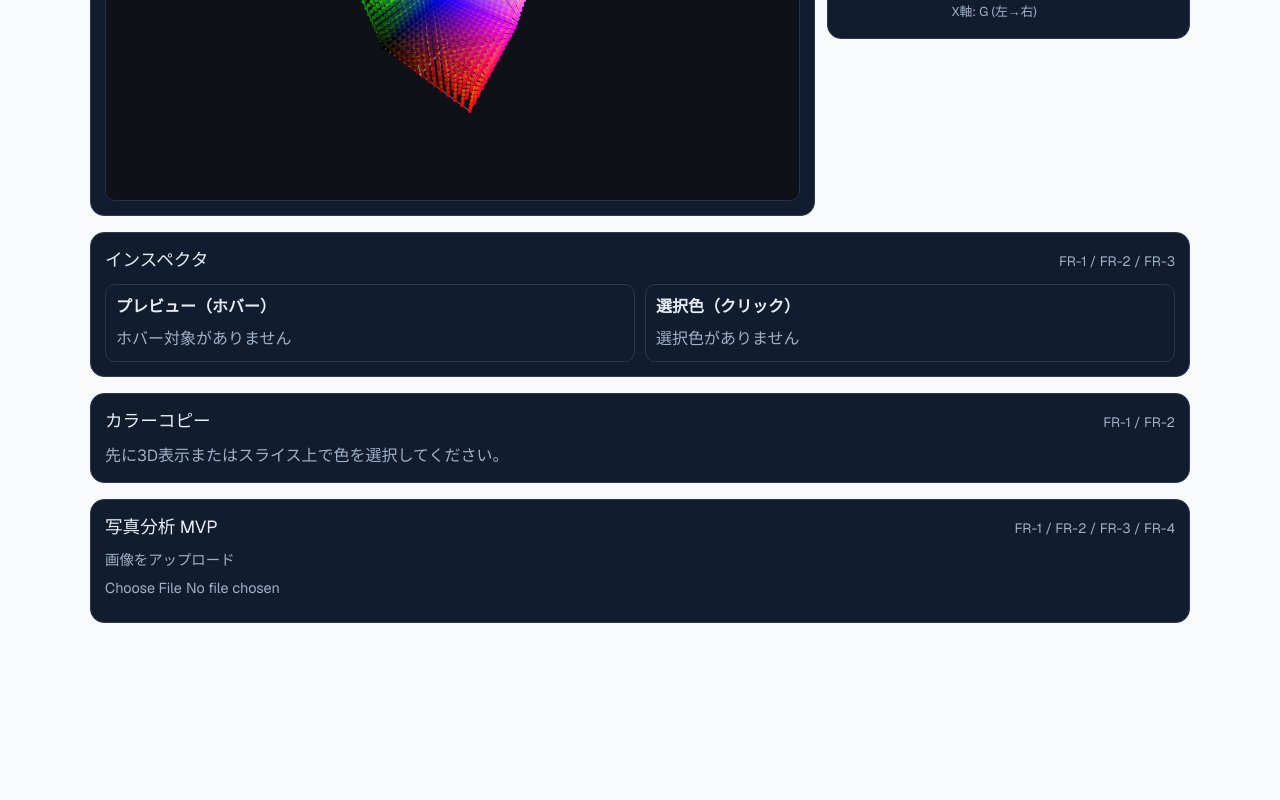
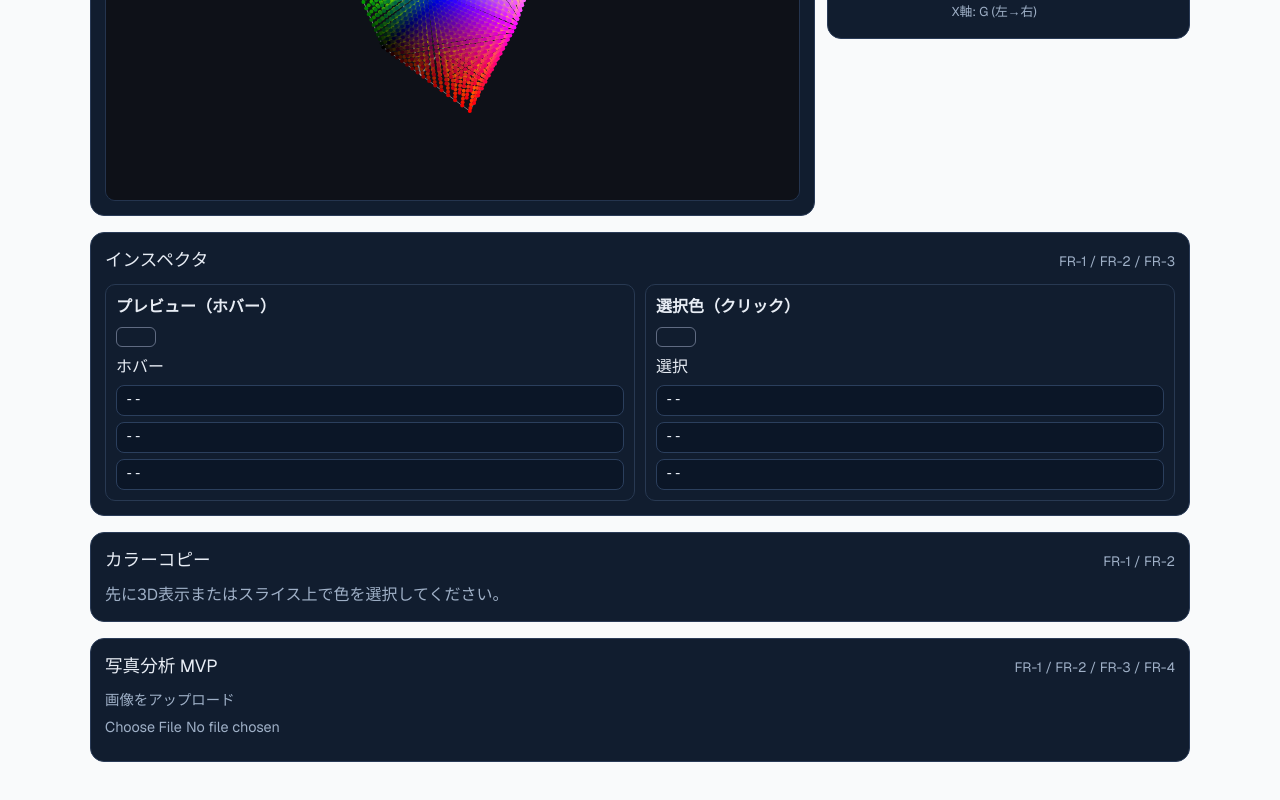
Before and after one commit to Shunkicreate/IroMap, a Next.js app in the folder web/: page / in a window 1280 px wide. Shown: the part 609-1409 px from the top of the page. Before the commit the page ends 1292 px from the top, so only its background shows below. Built offline with nearby package versions, Linux system fonts and the light colour scheme.

Commit message:
fix(inspector): keep preview and selected DOM stable

```diff
--- a/web/src/features/inspector/color-inspector.tsx
+++ b/web/src/features/inspector/color-inspector.tsx
@@ -9,15 +9,24 @@ type Props = {
   selectedColor: RgbColor | null;
 };
 
-const renderColorRow = (label: string, color: RgbColor) => {
+const PLACEHOLDER = "--";
+
+const renderColorRow = (label: string, color: RgbColor | null) => {
   return (
     <div className="colorRow">
       <span>{label}</span>
-      <code>{rgbToHex(color)}</code>
-      <code>{formatRgb(color)}</code>
-      <code>{formatHsl(color)}</code>
+      <code>{color ? rgbToHex(color) : PLACEHOLDER}</code>
+      <code>{color ? formatRgb(color) : PLACEHOLDER}</code>
+      <code>{color ? formatHsl(color) : PLACEHOLDER}</code>
     </div>
   );
+};
+
+const renderSwatch = (color: RgbColor | null) => {
+  if (!color) {
+    return <span className="swatch swatchEmpty" aria-hidden="true" />;
+  }
+  return <ColorSwatch color={color} />;
 };
 
 export function ColorInspector({ hoverColor, selectedColor }: Props) {
@@ -28,26 +37,14 @@ export function ColorInspector({ hoverColor, selectedColor }: Props) {
       <div className="inspectorCards">
         <div className="inspectorCard">
           <strong>{t("inspectorPreview")}</strong>
-          {hoverColor ? (
-            <>
-              <ColorSwatch color={hoverColor} />
-              {renderColorRow(t("inspectorHoverLabel"), hoverColor)}
-            </>
-          ) : (
-            <p className="muted">{t("inspectorNoHover")}</p>
-          )}
+          {renderSwatch(hoverColor)}
+          {renderColorRow(t("inspectorHoverLabel"), hoverColor)}
         </div>
 
         <div className="inspectorCard">
           <strong>{t("inspectorSelected")}</strong>
-          {selectedColor ? (
-            <>
-              <ColorSwatch color={selectedColor} />
-              {renderColorRow(t("inspectorSelectedLabel"), selectedColor)}
-            </>
-          ) : (
-            <p className="muted">{t("inspectorNoSelected")}</p>
-          )}
+          {renderSwatch(selectedColor)}
+          {renderColorRow(t("inspectorSelectedLabel"), selectedColor)}
         </div>
       </div>
     </section>
```
